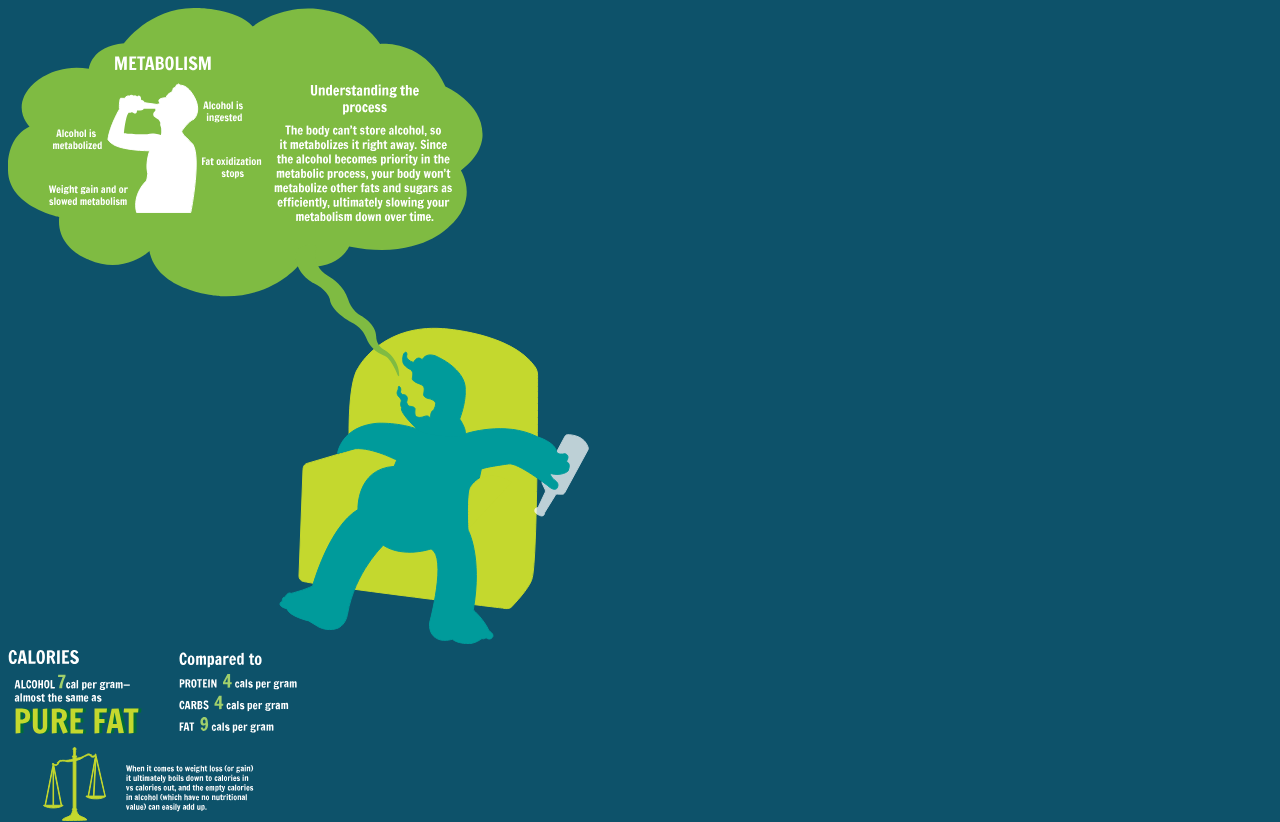
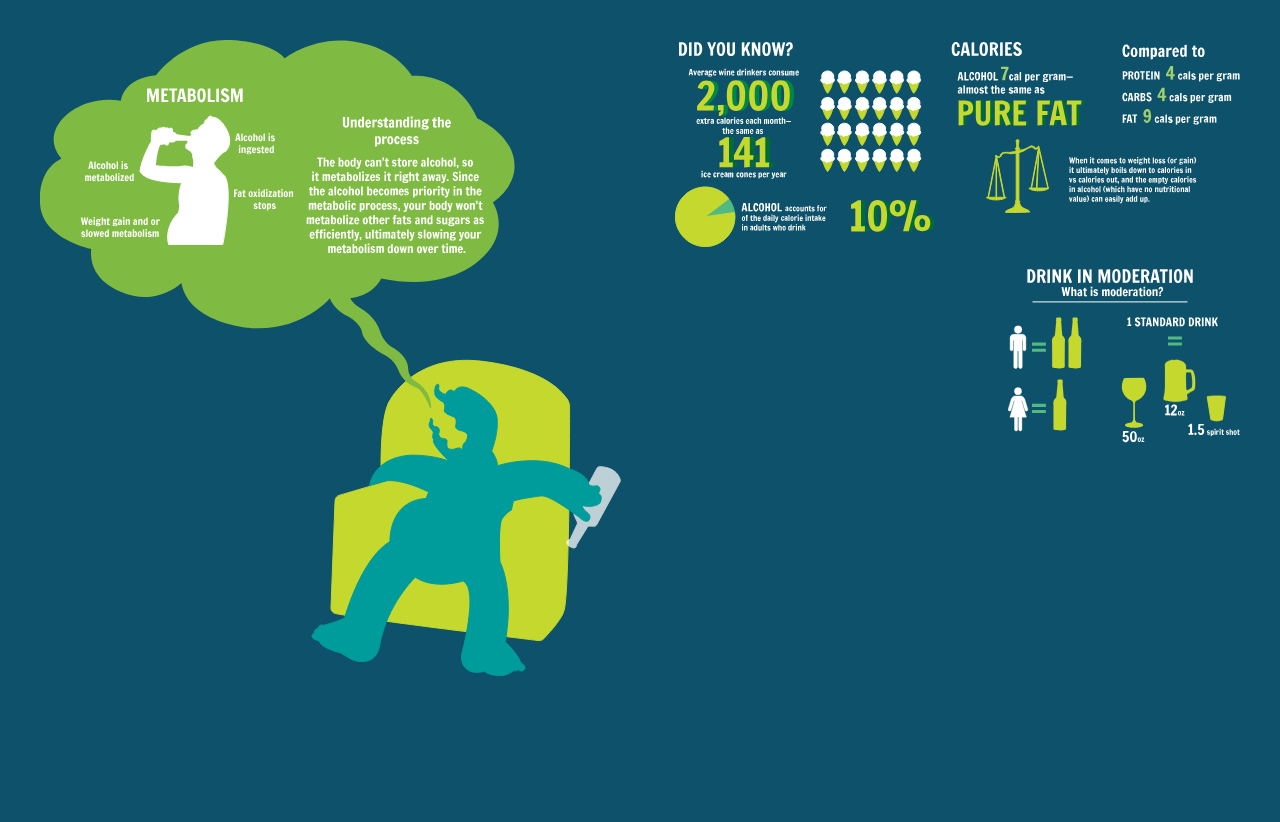
Before and after one commit to sout0053/responsive-infographic, a plain HTML site: page index.html in a window 1280 px wide. Shown: the top 822 px of the page. After the commit the page ends 800 px from the top, so only its background shows below. Drawn offline with Linux system fonts and the light colour scheme.

Commit message:
Started adding css

```diff
--- a/css/main.css
+++ b/css/main.css
@@ -17,3 +17,19 @@ html {
 *, *::before, *::after {
   box-sizing: inherit;
 }
+
+body {
+  margin: 2em;
+}
+
+div {
+  padding: .5em;
+}
+
+.burping-guy {
+  float: left;
+}
+
+.calories, .did-you-know, .moderation {
+  float: right;
+}
```
